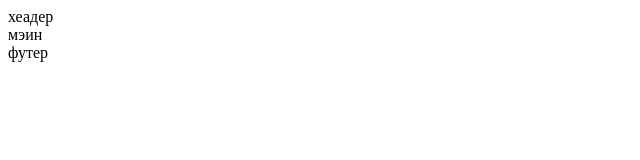
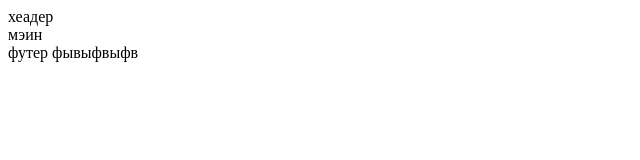
Before and after one commit to azaazazaa/web_36, a plain HTML site: page index.html in a window 1280 px wide. Shown: the whole page, without its empty margins (0-640 px from the left). Drawn offline with Linux system fonts and the light colour scheme.

Commit message:
Update index.html
новый коммит

```diff
--- a/index.html
+++ b/index.html
@@ -13,7 +13,7 @@
     мэин
   </main>
   <footer>
-    футер
+    футер фывыфвыфв
   </footer>
 </body>
 </html>
```
